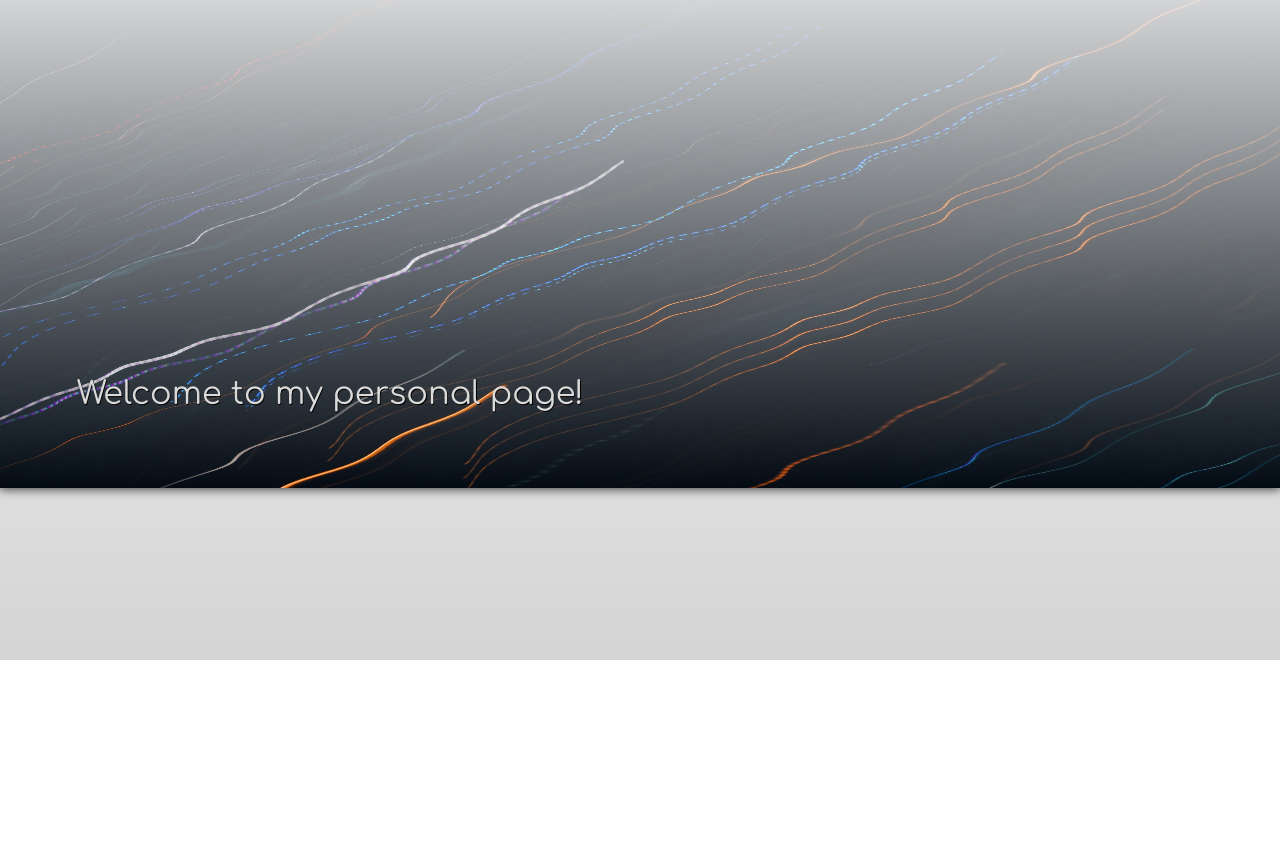
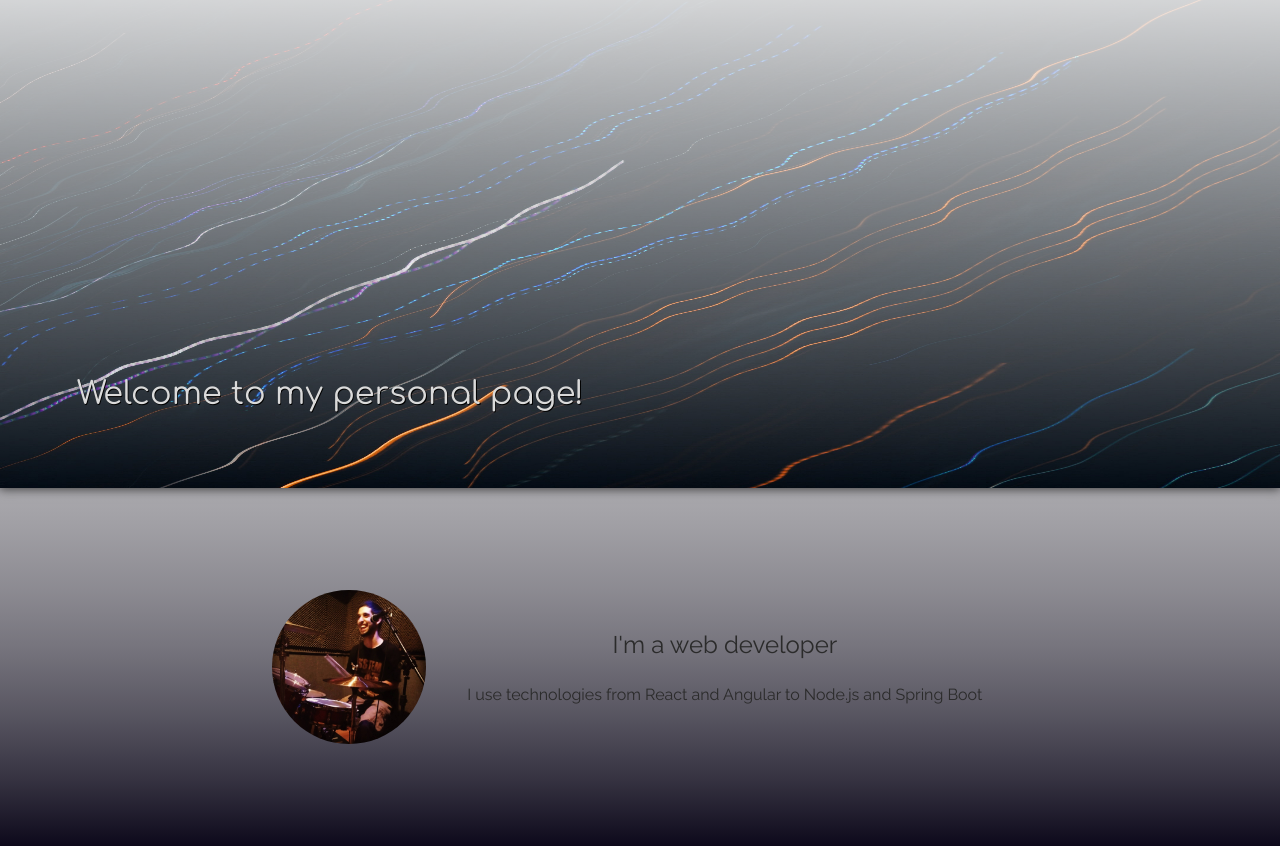
Before and after one commit to GuidoGlielmi/YoProgramo-app, an Angular app: page / in a window 1280 px wide. Shown: the part 140-986 px from the top of the page. Before the commit the page ends 800 px from the top, so only its background shows below. Built offline with nearby package versions, Linux system fonts and the light colour scheme.

Commit message:
Added profile pic and some personal info

```diff
--- a/src/app/app.component.html
+++ b/src/app/app.component.html
@@ -34,4 +34,5 @@
   </div>
 </nav>
 <app-header></app-header>
+<app-personal-info></app-personal-info>
 <router-outlet></router-outlet>
--- a/src/app/components/personal-info/personal-info.component.css
+++ b/src/app/components/personal-info/personal-info.component.css
@@ -0,0 +1,19 @@
+.personalInfoContainer {
+  /*   background-image: linear-gradient(rgb(5, 11, 19), 30%, rgba(19, 17, 26, 0));
+ */
+}
+.description {
+  font-weight: 500;
+}
+.personalInfo {
+  margin: 0 auto;
+  width: 60%;
+  padding: 8vw 0;
+}
+.profileImg {
+  width: 12vw;
+  border-radius: 50%;
+}
+.description {
+  text-align: center;
+}
--- a/src/app/components/personal-info/personal-info.component.html
+++ b/src/app/components/personal-info/personal-info.component.html
@@ -1 +1,11 @@
-<p>personal-info works!</p>
+<div class="personalInfoContainer">
+  <div class="personalInfo rowContainer spaceAround">
+    <img class="profileImg" src="../../../assets/img/profile-img.jpg" alt="" />
+    <div class="columnContainer marginSmall">
+      <p class="fontMedium marginSmall">I'm a web developer</p>
+      <p class="description marginSmall">
+        I use technologies from React and Angular to Node.js and Spring Boot
+      </p>
+    </div>
+  </div>
+</div>
```
